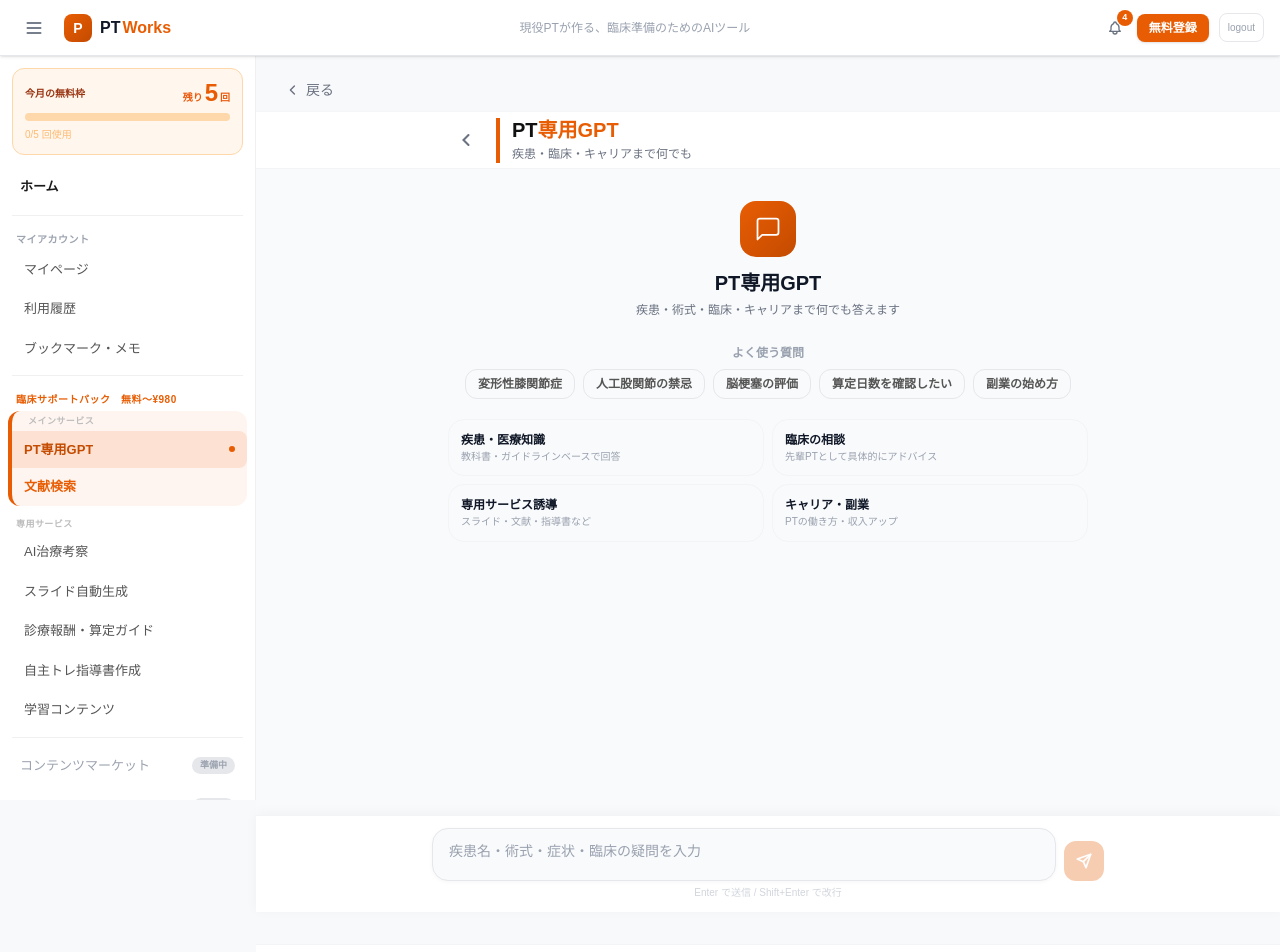
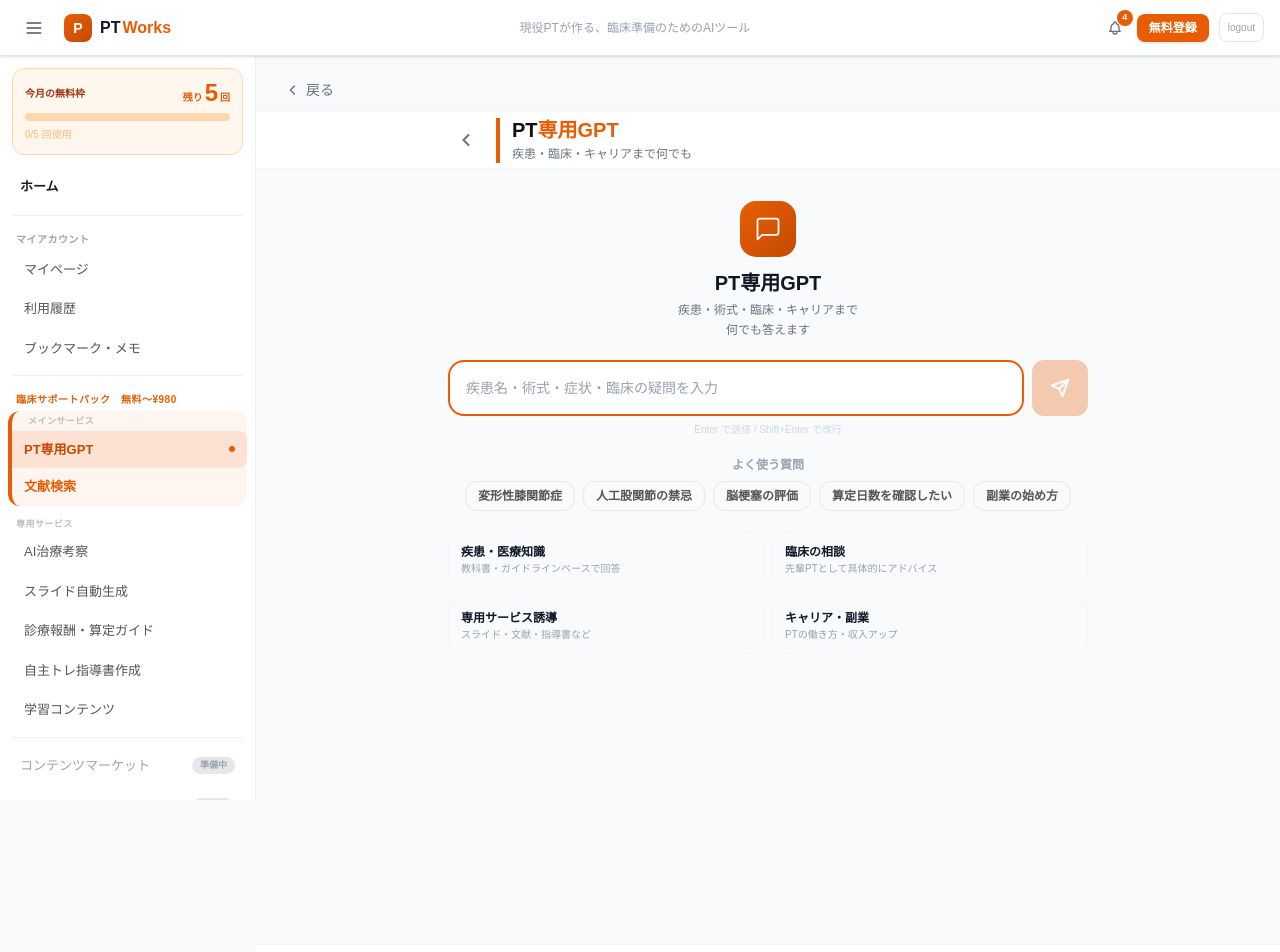
Before and after one commit to ptworks-mitsuki/ptworks-app, a Next.js app: page /pt-gpt in a window 1280 px wide. Shown: the top 952 px of the page. Built offline with nearby package versions, Linux system fonts and the light colour scheme.

Commit message:
PT専用GPT 検索欄をページ上部に移動

```diff
--- a/components/PtGptChat.tsx
+++ b/components/PtGptChat.tsx
@@ -602,11 +602,65 @@ export function PtGptChat({ initialQuery, onClear }: PtGptChatProps) {
 
   const canSend = input.trim().length > 0 && !sending;
 
+  const hasMessages = messages.length > 0;
+
+  // 検索欄（空状態・下部共通）
+  const inputField = (
+    <div className="flex items-end gap-2">
+      <div
+        className="flex-1 flex items-end rounded-2xl bg-white overflow-hidden transition"
+        style={{
+          border: "2px solid #E85D04",
+          boxShadow: "0 0 0 0px rgba(232,93,4,0)",
+          minHeight: 56,
+        }}
+        onFocus={() => {}}
+        onBlur={() => {}}
+      >
+        <style>{`
+          .ptgpt-focus-wrap:focus-within {
+            box-shadow: 0 0 0 3px rgba(232,93,4,0.18) !important;
+          }
+        `}</style>
+        <textarea
+          ref={textaRef}
+          value={input}
+          onChange={e => handleInputChange(e.target.value)}
+          onKeyDown={e => {
+            if (e.key === "Enter" && !e.shiftKey && canSend) {
+              e.preventDefault();
+              void handleSend(input);
+            }
+          }}
+          placeholder="疾患名・術式・症状・臨床の疑問を入力"
+          rows={1}
+          disabled={sending}
+          className="w-full px-4 py-4 text-sm bg-transparent resize-none outline-none placeholder-gray-400 max-h-40"
+          style={{ color: "#1A1A1A" }}
+        />
+      </div>
+      <button
+        onClick={() => canSend && void handleSend(input)} disabled={!canSend}
+        className="shrink-0 rounded-xl flex items-center justify-center transition hover:opacity-90 active:scale-95 disabled:opacity-30"
+        style={{ background: "#E85D04", width: 56, height: 56 }}
+        aria-label="送信"
+      >
+        {sending ? (
+          <span className="w-4 h-4 border-2 border-white/40 border-t-white rounded-full animate-spin" />
+        ) : (
+          <svg viewBox="0 0 24 24" fill="none" stroke="white" strokeWidth="2.5" strokeLinecap="round" strokeLinejoin="round" className="w-5 h-5">
+            <line x1="22" y1="2" x2="11" y2="13"/><polygon points="22 2 15 22 11 13 2 9 22 2"/>
+          </svg>
+        )}
+      </button>
+    </div>
+  );
+
   return (
     <div className="flex flex-col h-full bg-gray-50">
 
       {/* 履歴クリアボタン（メッセージがある場合） */}
-      {messages.length > 0 && (
+      {hasMessages && (
         <div className="shrink-0 flex justify-end px-4 py-1.5 bg-white border-b border-gray-100">
           <button onClick={handleClear}
             className="text-xs text-gray-400 hover:text-gray-600 transition px-2 py-1 rounded-lg hover:bg-gray-100">
@@ -619,22 +673,31 @@ export function PtGptChat({ initialQuery, onClear }: PtGptChatProps) {
       <div ref={scrollAreaRef} onScroll={handleScroll} className="flex-1 overflow-y-auto px-4 pb-4 max-w-2xl mx-auto w-full">
 
         {/* 空状態 */}
-        {messages.length === 0 && (
+        {!hasMessages && (
           <div className="pt-8 pb-4">
-            <div className="text-center mb-6">
+            {/* 1. アイコン・タイトル */}
+            <div className="text-center mb-5">
               <div className="inline-flex items-center justify-center w-14 h-14 rounded-2xl mb-3"
                 style={{ background: "linear-gradient(135deg,#E85D04,#c44b00)" }}>
                 <svg viewBox="0 0 24 24" fill="none" stroke="white" strokeWidth="1.5" strokeLinecap="round" strokeLinejoin="round" className="w-7 h-7">
                   <path d="M21 15a2 2 0 0 1-2 2H7l-4 4V5a2 2 0 0 1 2-2h14a2 2 0 0 1 2 2z"/>
                 </svg>
               </div>
+              {/* 2. タイトル・サブタイトル */}
               <h1 className="text-xl font-black text-gray-900 mb-1">PT専用GPT</h1>
               <p className="text-xs text-gray-500 leading-relaxed">
-                疾患・術式・臨床・キャリアまで何でも答えます
+                疾患・術式・臨床・キャリアまで<br />何でも答えます
               </p>
             </div>
 
-            <div className="mb-5">
+            {/* 3. 検索欄 */}
+            <div className="mb-1">
+              {inputField}
+              <p className="text-[10px] text-gray-300 text-center mt-1.5">Enter で送信 / Shift+Enter で改行</p>
+            </div>
+
+            {/* 4. よく使う質問タグ */}
+            <div className="mb-5 mt-5">
               <p className="text-xs font-bold text-gray-400 mb-2 text-center">よく使う質問</p>
               <div className="flex flex-wrap gap-2 justify-center">
                 {QUICK_TAGS.map(tag => (
@@ -647,12 +710,13 @@ export function PtGptChat({ initialQuery, onClear }: PtGptChatProps) {
               </div>
             </div>
 
+            {/* 5. カテゴリカード */}
             <div className="grid grid-cols-2 gap-2">
               {([
-                { label: "疾患・医療知識",  desc: "教科書・ガイドラインベースで回答" },
-                { label: "臨床の相談",      desc: "先輩PTとして具体的にアドバイス" },
+                { label: "疾患・医療知識",   desc: "教科書・ガイドラインベースで回答" },
+                { label: "臨床の相談",       desc: "先輩PTとして具体的にアドバイス" },
                 { label: "専用サービス誘導", desc: "スライド・文献・指導書など" },
-                { label: "キャリア・副業",  desc: "PTの働き方・収入アップ" },
+                { label: "キャリア・副業",   desc: "PTの働き方・収入アップ" },
               ]).map(item => (
                 <div key={item.label} className="rounded-2xl p-3 border border-gray-100" style={{ background: "#F9FAFB" }}>
                   <p className="text-xs font-black text-gray-900 mb-0.5">{item.label}</p>
@@ -663,7 +727,7 @@ export function PtGptChat({ initialQuery, onClear }: PtGptChatProps) {
           </div>
         )}
 
-        {/* メッセージ一覧 */}
+        {/* 6. メッセージ一覧（過去の会話履歴） */}
         <div className="pt-4">
           {messages.map((msg, i) => {
             const isLatestAssistant = msg.role === "assistant" && i === messages.length - 1;
@@ -698,13 +762,11 @@ export function PtGptChat({ initialQuery, onClear }: PtGptChatProps) {
         </button>
       )}
 
-      {/* 入力エリア */}
-      <div className="shrink-0 bg-white border-t border-gray-100 px-4 py-3"
-        style={{ boxShadow: "0 -2px 12px rgba(0,0,0,0.04)" }}>
-        <div className="max-w-2xl mx-auto">
-
-          {/* クイックタグ（メッセージがある場合） */}
-          {messages.length > 0 && (
+      {/* 入力エリア（メッセージがある場合のみ下部に表示） */}
+      {hasMessages && (
+        <div className="shrink-0 bg-white border-t border-gray-100 px-4 py-3"
+          style={{ boxShadow: "0 -2px 12px rgba(0,0,0,0.04)" }}>
+          <div className="max-w-2xl mx-auto">
             <div className="flex gap-2 overflow-x-auto pb-2" style={{ scrollbarWidth: "none" }}>
               {QUICK_TAGS.map(tag => (
                 <button key={tag} onClick={() => void handleSend(tag)} disabled={sending}
@@ -714,45 +776,11 @@ export function PtGptChat({ initialQuery, onClear }: PtGptChatProps) {
                 </button>
               ))}
             </div>
-          )}
-
-          <div className="flex items-end gap-2">
-            <div className="flex-1 rounded-2xl border border-gray-200 bg-gray-50 focus-within:border-orange-400 focus-within:bg-white transition overflow-hidden"
-              style={{ boxShadow: "0 1px 4px rgba(0,0,0,0.04)" }}>
-              <textarea
-                ref={textaRef}
-                value={input}
-                onChange={e => handleInputChange(e.target.value)}
-                onKeyDown={e => {
-                  if (e.key === "Enter" && !e.shiftKey && canSend) {
-                    e.preventDefault();
-                    void handleSend(input);
-                  }
-                }}
-                placeholder="疾患名・術式・症状・臨床の疑問を入力"
-                rows={1}
-                disabled={sending}
-                className="w-full px-4 py-3 text-sm bg-transparent resize-none outline-none placeholder-gray-400 max-h-40"
-                style={{ color: "#1A1A1A" }}
-              />
-            </div>
-
-            <button onClick={() => canSend && void handleSend(input)} disabled={!canSend}
-              className="w-10 h-10 shrink-0 rounded-xl flex items-center justify-center transition hover:opacity-90 active:scale-95 disabled:opacity-30"
-              style={{ background: "#E85D04" }} aria-label="送信">
-              {sending ? (
-                <span className="w-4 h-4 border-2 border-white/40 border-t-white rounded-full animate-spin" />
-              ) : (
-                <svg viewBox="0 0 24 24" fill="none" stroke="white" strokeWidth="2.5" strokeLinecap="round" strokeLinejoin="round" className="w-4 h-4">
-                  <line x1="22" y1="2" x2="11" y2="13"/><polygon points="22 2 15 22 11 13 2 9 22 2"/>
-                </svg>
-              )}
-            </button>
+            {inputField}
+            <p className="text-[10px] text-gray-300 text-center mt-1">Enter で送信 / Shift+Enter で改行</p>
           </div>
-
-          <p className="text-[10px] text-gray-300 text-center mt-1">Enter で送信 / Shift+Enter で改行</p>
         </div>
-      </div>
+      )}
 
     </div>
   );
```
